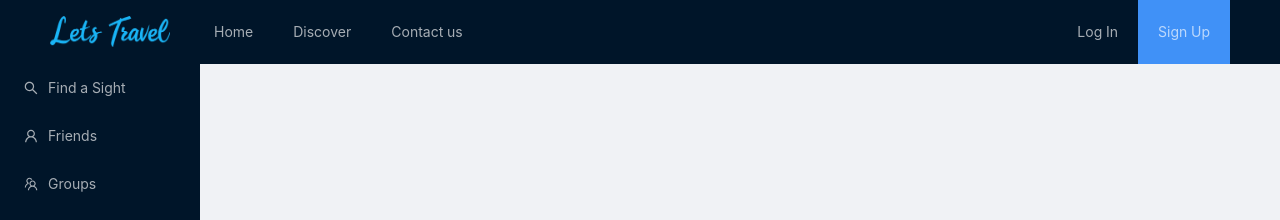
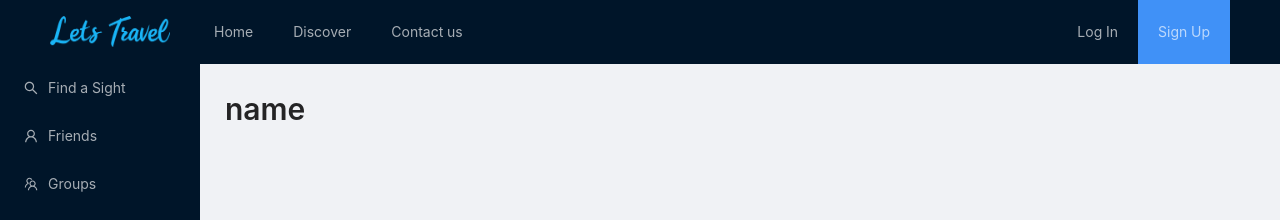
Before and after one commit to Wenze-Ma/LetsTravel, a React (Create React App) app in the folder client/: page /sightDetail in a window 1280 px wide. Shown: the top 220 px of the page. Built offline with nearby package versions, Linux system fonts and the light colour scheme.

Commit message:
checkpoint

```diff
--- a/client/src/Content/App.js
+++ b/client/src/Content/App.js
@@ -18,6 +18,7 @@ import SearchResult from "./SearchResult";
 import Profile from "./Profile";
 import Cookies from "js-cookie";
 import UserService from "../Service/UserService";
+import SightDetail from "./SightDetail";
 
 
 const {Header} = Layout;
@@ -61,6 +62,7 @@ function App() {
                             <Route exact path='/moments' component={Moments}/>
                             <Route exact path='/searchResults/place=:place&radius=:radius' component={SearchResult}/>
                             <Route exact path='/profile'><Profile user={user} isLoggedIn={isLoggedIn} setUser={setUser}/></Route>
+                            <Route exact path='/sightDetail'><SightDetail /></Route>
                         </Switch>
                     </Layout>
                 </Layout>
--- a/client/src/Content/SearchResult.js
+++ b/client/src/Content/SearchResult.js
@@ -1,6 +1,6 @@
 import React, {useEffect, useState} from "react";
-import {useLocation} from "react-router-dom";
-import {Alert, Card, List, Space, message, Image, Button} from "antd";
+import {useHistory, useLocation} from "react-router-dom";
+import {Alert, Card, List, message, Image, Button} from "antd";
 import {PlusOutlined, MoreOutlined, ShareAltOutlined, AimOutlined} from "@ant-design/icons";
 import Meta from "antd/es/card/Meta";
 
@@ -17,6 +17,12 @@ function SearchResult() {
     const [sights, setSights] = useState([]);
     const [currentSelectedSight, setSelectedSight] = useState(null);
     const [isSelected, setIsSelected] = useState(false);
+
+    const history = useHistory();
+
+    const routeChange = (newPath) => {
+        history.push(`/${newPath}`);
+    }
 
 
     function setSelected(xid) {
@@ -49,12 +55,6 @@ function SearchResult() {
             });
     }, []);
 
-    const IconText = ({icon, text}) => (
-        <Space>
-            {React.createElement(icon)}
-            {text}
-        </Space>
-    );
 
     function displayItem() {
         if (!isSelected) {
@@ -82,7 +82,7 @@ function SearchResult() {
             actions={[
                 <Button type="text" icon={<PlusOutlined/>} onClick={()=>{console.log(currentSelectedSight.name)}}>Add</Button>,
                 <Button type="text" icon={<ShareAltOutlined/>} onClick={()=>{console.log(currentSelectedSight.name)}}>Share</Button>,
-                <Button type="text" icon={<MoreOutlined/>} onClick={()=>{console.log(currentSelectedSight.name)}}>Detail</Button>
+                <Button type="text" icon={<MoreOutlined/>} onClick={()=>{routeChange('sightDetail')}}>Detail</Button>
             ]}
             cover={
                 <Image alt={currentSelectedSight.name} src={currentSelectedSight.preview?.source}/>
--- /dev/null
+++ b/client/src/Content/SightDetail.js
@@ -0,0 +1,13 @@
+import Title from "antd/es/typography/Title";
+
+function SightDetail({sight}) {
+    return (
+      <div
+        style={{padding: '25px'}}
+      >
+          <Title level={2}>name</Title>
+      </div>
+    );
+}
+
+export default SightDetail;
```
